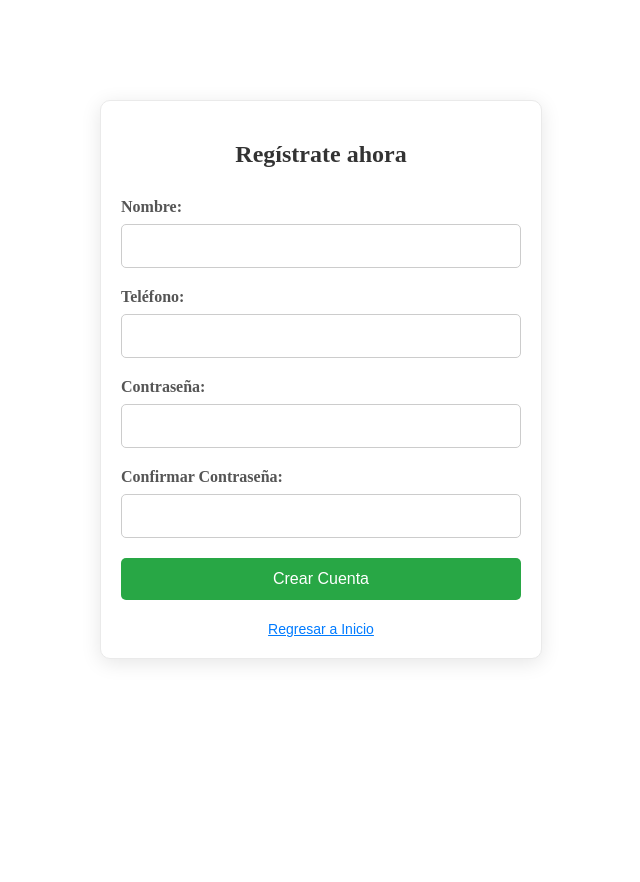
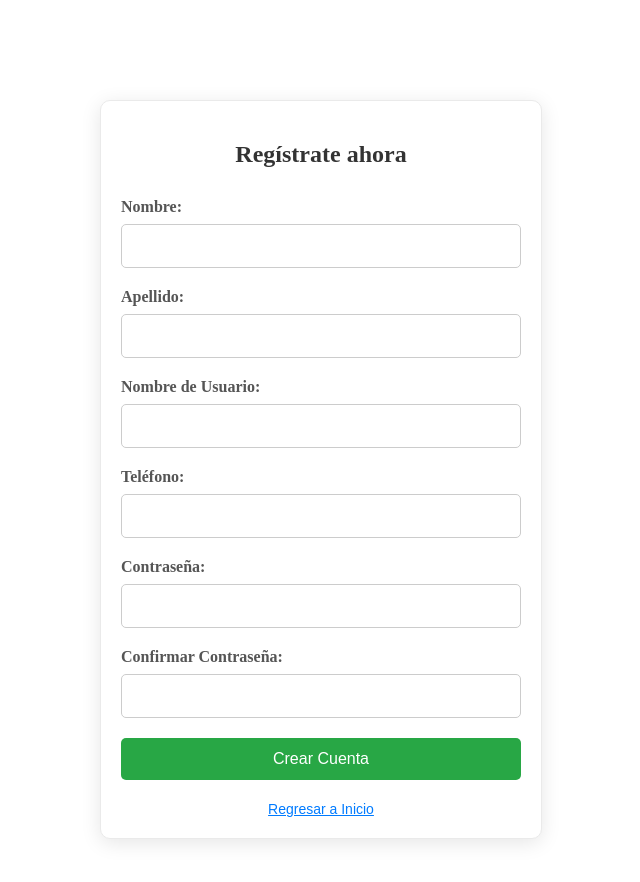
Before and after one commit to FabrizioVR/alquileres, an Angular app: page /registrar in a window 1280 px wide. Shown: the top 882 px of the page, without its empty margins (319-959 px from the left). Before the commit the page ends 800 px from the top, so only its background shows below. Built offline with nearby package versions, Linux system fonts and the light colour scheme.

Commit message:
Fix register y login

```diff
--- a/src/app/editar-perfil/editar-perfil.component.ts
+++ b/src/app/editar-perfil/editar-perfil.component.ts
@@ -16,11 +16,9 @@ export class EditarPerfilComponent implements OnInit {
   usuario: User = {
     name: '',
     lastName: '',
-    dni: '',
+    userName: '',
     phone: '',
-    direction: '',
     password: '',
-    rol: 'CLIENTE',
   };
 
   errorMessage: string = '';
--- a/src/app/iniciar-sesion/iniciar-sesion.component.html
+++ b/src/app/iniciar-sesion/iniciar-sesion.component.html
@@ -2,21 +2,25 @@
   <h2>Iniciar Sesión</h2>
   <form class="iniciar-sesion-form" (ngSubmit)="login()">
     <div class="form-group">
-      <label for="usuario">Usuario:</label>
-      <input [(ngModel)]="userName" name="userName" type="text" id="userName" required>
+      <label for="userName">Usuario:</label>
+      <input [(ngModel)]="userName" name="userName" type="text" id="userName" required />
     </div>
 
     <div class="form-group">
-      <label for="contrasena">Contraseña:</label>
-      <input [(ngModel)]="password" name="password" type="password" id="password" required>
+      <label for="password">Contraseña:</label>
+      <input [(ngModel)]="password" name="password" type="password" id="password" required />
     </div>
 
     <button type="submit" class="btn-iniciar-sesion">Iniciar Sesión</button>
 
-    <div *ngIf="errorMessage" class="error-message">{{ errorMessage }}</div>
+    <div *ngIf="errorMessage" class="error-message">
+      {{ errorMessage }}
+    </div>
 
     <div class="boton-regresar-container">
-      <button (click)="registrar()" type="button" class="registrar-button">¿Aún no te registras? ¡Haz clic aquí!</button>
+      <button (click)="registrar()" type="button" class="registrar-button">
+        ¿Aún no te registras? ¡Haz clic aquí!
+      </button>
     </div>
   </form>
 </div>
--- a/src/app/iniciar-sesion/iniciar-sesion.component.ts
+++ b/src/app/iniciar-sesion/iniciar-sesion.component.ts
@@ -25,26 +25,27 @@ export class IniciarSesionComponent {
   }
 
   login() {
+    this.errorMessage = ''; // Reiniciar el mensaje de error
+
     this.userService.login(this.userName, this.password).subscribe(
-      (response: User) => {
-        if (response) {
-          // Guardamos la información del usuario en localStorage
-          localStorage.setItem('currentUser', JSON.stringify(response));
-          // Redirigimos a la página principal
-          this.router.navigate(['pagina-main']);
+      (user: User) => {
+        if (user) {
+          // Guardar la información del usuario en el servicio y localStorage
+          this.userService.setAuthenticated(user);
+          this.router.navigate(['pagina-main']); // Redirigir a la página principal
         } else {
           this.errorMessage = 'Usuario o contraseña incorrectos.';
         }
       },
       (error) => {
-        this.errorMessage = 'Ocurrió un error al intentar iniciar sesión.';
-        console.error(error);
+        // Manejo de errores
+        if (error.status === 401) {
+          this.errorMessage = 'Usuario o contraseña incorrectos.';
+        } else {
+          this.errorMessage = 'Ocurrió un error al intentar iniciar sesión.';
+        }
+        console.error('Error al iniciar sesión:', error);
       }
     );
   }
-
-  // Método para verificar si el usuario está autenticado
-  isAuthenticated(): boolean {
-    return localStorage.getItem('currentUser') !== null;
-  }
 }
--- a/src/app/registrar/registrar.component.html
+++ b/src/app/registrar/registrar.component.html
@@ -3,30 +3,86 @@
   <form class="registrar-form" (ngSubmit)="registrar()">
     <div class="form-group">
       <label for="nombre">Nombre:</label>
-      <input type="text" id="nombre" name="nombre" [(ngModel)]="nombre" required />
+      <input
+        type="text"
+        id="nombre"
+        name="nombre"
+        [(ngModel)]="nombre"
+        required
+      />
+    </div>
+
+    <div class="form-group">
+      <label for="apellido">Apellido:</label>
+      <input
+        type="text"
+        id="apellido"
+        name="apellido"
+        [(ngModel)]="apellido"
+        required
+      />
+    </div>
+
+    <div class="form-group">
+      <label for="usuario">Nombre de Usuario:</label>
+      <input
+        type="text"
+        id="usuario"
+        name="usuario"
+        [(ngModel)]="usuario"
+        required
+      />
     </div>
 
     <div class="form-group">
       <label for="telefono">Teléfono:</label>
-      <input type="text" id="telefono" name="telefono" [(ngModel)]="telefono" required />
+      <input
+        type="text"
+        id="telefono"
+        name="telefono"
+        [(ngModel)]="telefono"
+        required
+      />
     </div>
 
     <div class="form-group">
       <label for="contrasena">Contraseña:</label>
-      <input type="password" id="contrasena" name="contrasena" [(ngModel)]="contrasena" required />
+      <input
+        type="password"
+        id="contrasena"
+        name="contrasena"
+        [(ngModel)]="contrasena"
+        required
+      />
     </div>
 
     <div class="form-group">
       <label for="confirmar-contrasena">Confirmar Contraseña:</label>
-      <input type="password" id="confirmar-contrasena" name="confirmar-contrasena" [(ngModel)]="confirmarContrasena" required />
+      <input
+        type="password"
+        id="confirmar-contrasena"
+        name="confirmar-contrasena"
+        [(ngModel)]="confirmarContrasena"
+        required
+      />
     </div>
 
-    <div class="error-message" *ngIf="errorMessage">{{ errorMessage }}</div>
+    <div class="error-message" *ngIf="errorMessage">
+      {{ errorMessage }}
+    </div>
 
-    <button type="submit" class="btn-registrar">Crear Cuenta</button>
+    <button type="submit" class="btn-registrar" [disabled]="isLoading">
+      {{ isLoading ? 'Registrando...' : 'Crear Cuenta' }}
+    </button>
 
     <div class="boton-regresar-container">
-      <button type="button" (click)="volverInicio()" class="volverInicio-button">Regresar a Inicio</button>
+      <button
+        type="button"
+        (click)="volverInicio()"
+        class="volverInicio-button"
+      >
+        Regresar a Inicio
+      </button>
     </div>
   </form>
 </div>
--- a/src/app/registrar/registrar.component.ts
+++ b/src/app/registrar/registrar.component.ts
@@ -14,10 +14,13 @@ import { User } from '../services/userService/user.model';
 })
 export class RegistrarComponent {
   nombre: string = '';
+  apellido: string = '';
+  usuario: string = '';
   telefono: string = '';
   contrasena: string = '';
   confirmarContrasena: string = '';
   errorMessage: string = '';
+  isLoading: boolean = false;
 
   constructor(private router: Router, private userService: UserService) {}
 
@@ -26,29 +29,47 @@ export class RegistrarComponent {
   }
 
   registrar() {
+    this.errorMessage = ''; // Limpiar el mensaje de error previo.
+
+    if (!this.nombre || !this.apellido || !this.usuario || !this.telefono || !this.contrasena || !this.confirmarContrasena) {
+      this.errorMessage = 'Por favor, completa todos los campos.';
+      return;
+    }
+
     if (this.contrasena !== this.confirmarContrasena) {
       this.errorMessage = 'Las contraseñas no coinciden.';
       return;
     }
 
+    if (!/^\d+$/.test(this.telefono)) {
+      this.errorMessage = 'El número de teléfono debe contener solo dígitos.';
+      return;
+    }
+
     const newUser: User = {
       name: this.nombre,
+      lastName: this.apellido,
+      userName: this.usuario,
       phone: this.telefono,
       password: this.contrasena,
-      dni: '',
-      lastName: '',
-      direction: '',
-      rol: 'CLIENTE' // rol por defecto.
     };
 
-    this.userService.save(newUser).subscribe(
-      (response) => {
+    this.isLoading = true;
+
+    this.userService.save(newUser).subscribe({
+      next: () => {
+        this.isLoading = false;
         this.router.navigate(['pagina-main']);
       },
-      (error) => {
-        this.errorMessage = 'Ocurrió un error durante el registro.';
-        console.error(error);
-      }
-    );
+      error: (error) => {
+        this.isLoading = false;
+        if (error.status === 409) {
+          this.errorMessage = 'El usuario ya existe. Intenta con otro nombre.';
+        } else {
+          this.errorMessage = 'Ocurrió un error durante el registro.';
+        }
+        console.error('Error:', error);
+      },
+    });
   }
 }
--- a/src/app/services/userService/user.model.ts
+++ b/src/app/services/userService/user.model.ts
@@ -2,9 +2,7 @@ export interface User {
   userId?: number;
   name: string;
   lastName: string;
-  dni: string;
+  userName: string;
   phone: string;
-  direction: string;
   password: string;
-  rol: string;  // Se puede mejorar esto
 }
--- a/src/app/services/userService/user.service.ts
+++ b/src/app/services/userService/user.service.ts
@@ -30,7 +30,7 @@ export class UserService {
   }
 
   save(user: User): Observable<User> {
-    return this.http.post<User>(`${this.apiUrl}/`, user);
+    return this.http.post<User>(`${this.apiUrl}/register`, user);
   }
 
   update(userId: number, user: User): Observable<User> {
```
